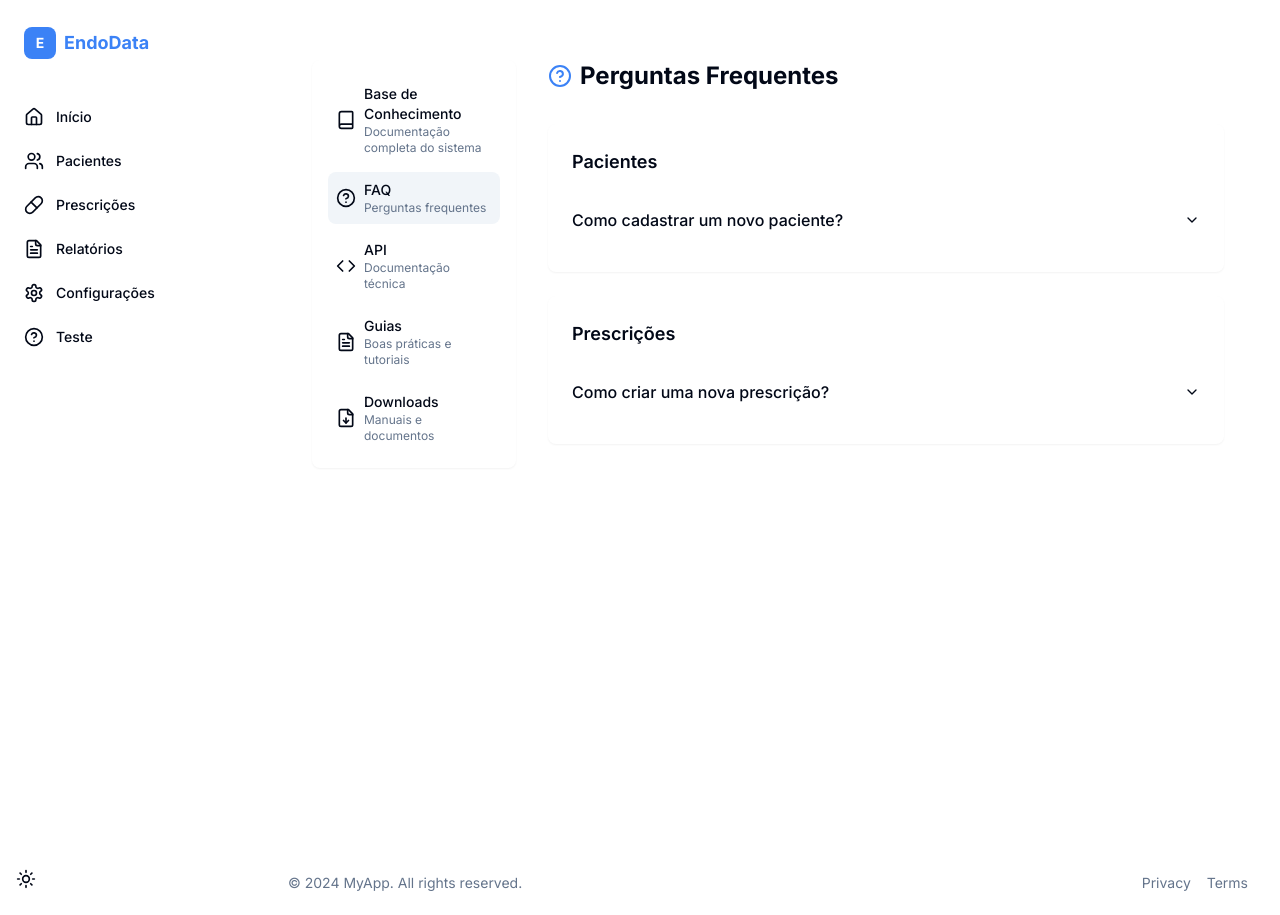
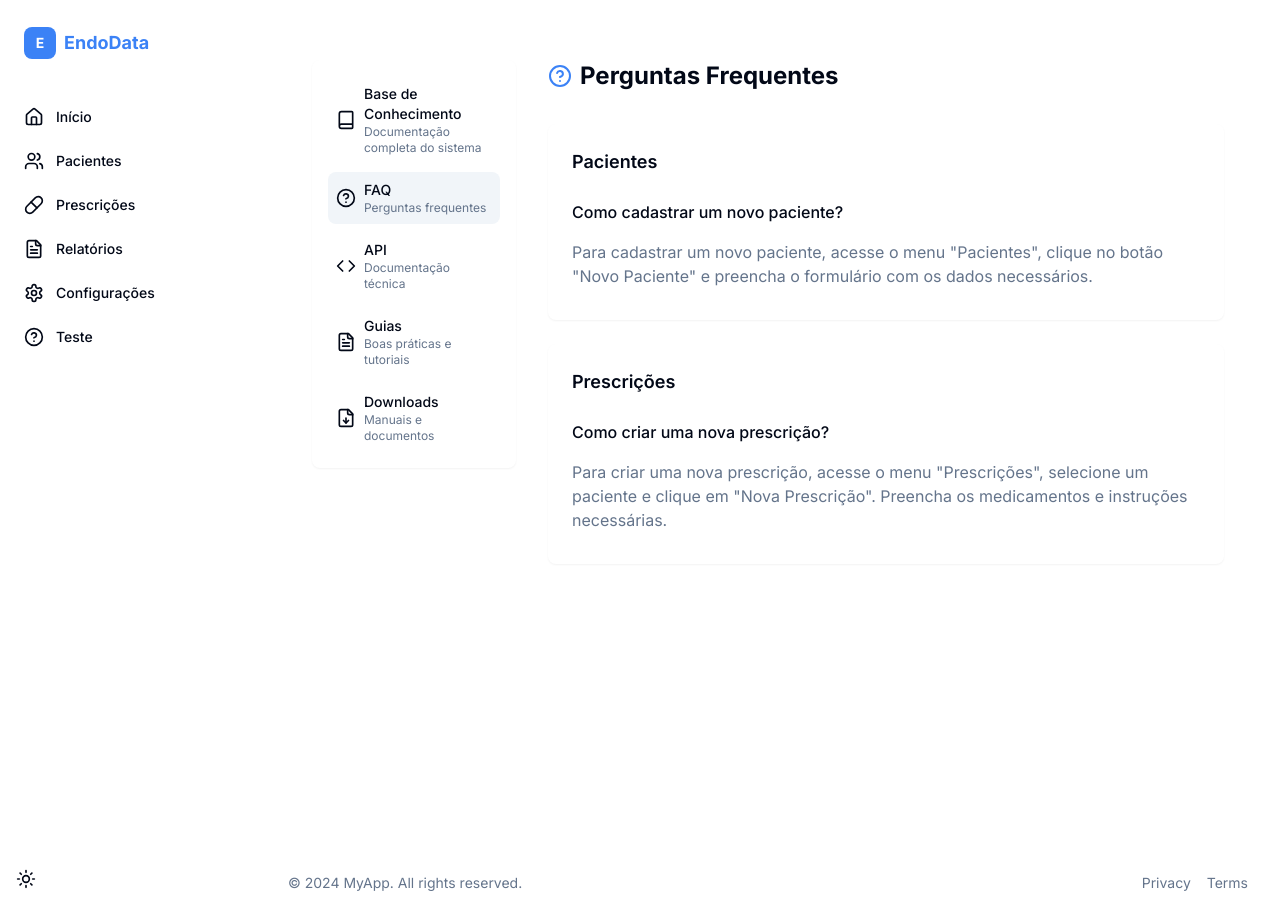
Before and after one commit to duardo10/EndoData-frontend, a Next.js app: page /ajuda/faq in a window 1280 px wide. Built offline with nearby package versions, Linux system fonts and the light colour scheme.

Commit message:
feat: adiciona componente Accordion básico para FAQ

```diff
--- /dev/null
+++ b/src/components/ui/accordion.tsx
@@ -0,0 +1,48 @@
+import * as React from 'react';
+
+export interface AccordionProps {
+  type?: 'single' | 'multiple';
+  collapsible?: boolean;
+  className?: string;
+  children: React.ReactNode;
+}
+
+export function Accordion({ children, className }: AccordionProps) {
+  return <div className={className}>{children}</div>;
+}
+
+export interface AccordionItemProps {
+  value: string;
+  children: React.ReactNode;
+}
+
+export function AccordionItem({ children }: AccordionItemProps) {
+  return <div className="border-b">{children}</div>;
+}
+
+export interface AccordionTriggerProps {
+  className?: string;
+  children: React.ReactNode;
+}
+
+export function AccordionTrigger({ children, className }: AccordionTriggerProps) {
+  const [open, setOpen] = React.useState(false);
+  return (
+    <button
+      className={className + ' w-full text-left font-medium py-2'}
+      onClick={() => setOpen((o) => !o)}
+      type="button"
+    >
+      {children}
+    </button>
+  );
+}
+
+export interface AccordionContentProps {
+  className?: string;
+  children: React.ReactNode;
+}
+
+export function AccordionContent({ children, className }: AccordionContentProps) {
+  return <div className={className + ' py-2'}>{children}</div>;
+}
```
